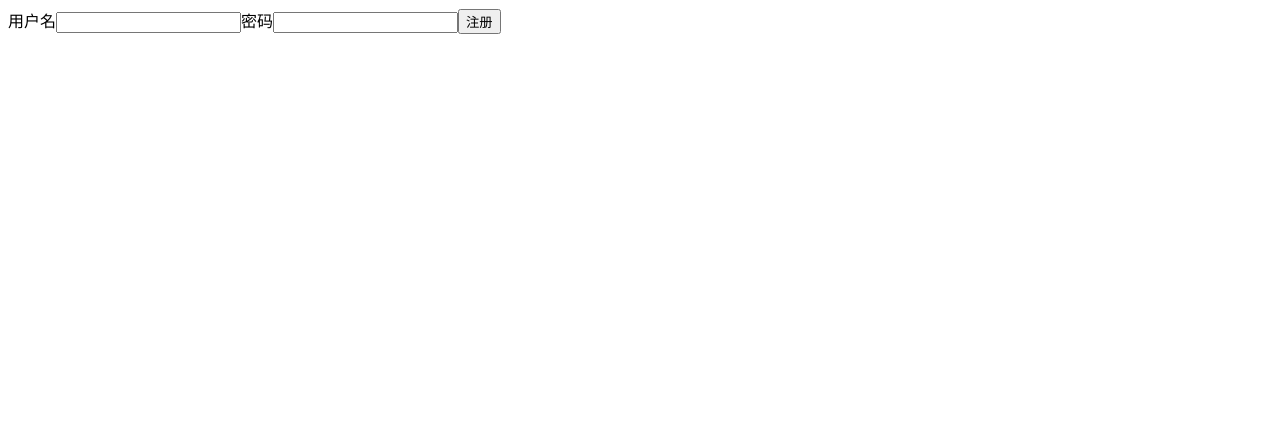
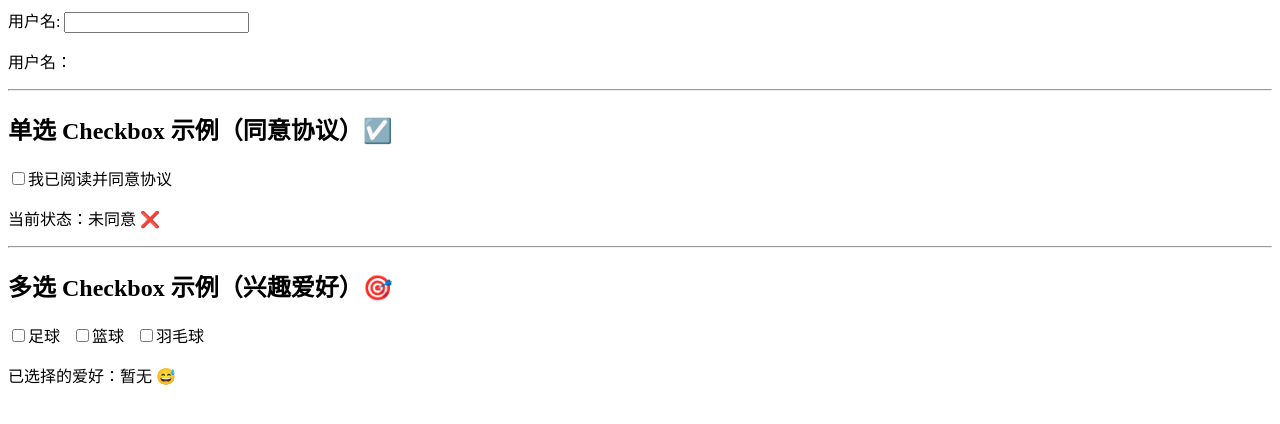
Before and after one commit to coder-klaus/react-tutorial, a React (Vite) app: page / in a window 1280 px wide. Shown: the top 424 px of the page. Built offline with nearby package versions, Linux system fonts and the light colour scheme.

Commit message:
fix: 同步表单元素处理并更新目录结构

```diff
--- a/src/components/003-多个表单项的统一处理.jsx
+++ b/src/components/002-多个表单项的统一处理/001-文本输入框.jsx
@@ -8,6 +8,7 @@ export class App extends PureComponent {
 
   handleChange = (event) => {
     // 通过动态属性名（[event.target.name]）结合 DOM 元素的通用属性 name，实现多个表单项的统一处理
+    // 文本输入框绑定过来的value值一定是字符串类型值
     this.setState({ [event.target.name]: event.target.value })
   }
 
--- /dev/null
+++ b/src/components/002-多个表单项的统一处理/002-单选和多选的checkbox.jsx
@@ -0,0 +1,99 @@
+import { PureComponent } from 'react';
+
+/**
+ * 这个组件演示了如何在类组件中统一处理单选和多选的 checkbox 📝
+ */
+class CheckboxDemo extends PureComponent {
+  state = {
+    // 文本输入框
+    username: '',
+    // 单选 checkbox
+    isAgree: false,
+    // 多选 checkbox
+    hobbies: []
+  };
+
+  hobbyOptions = [
+    { label: '足球', value: 'football' },
+    { label: '篮球', value: 'basketball' },
+    { label: '羽毛球', value: 'badminton' }
+  ]
+
+  /**
+   * 统一处理文本输入框和 checkbox 的变化事件
+   * 根据不同类型的表单项，自动更新对应的 state
+   */
+  handleInputChange = (event) => {
+    const { name, checked, type, value } = event.target;
+
+    this.setState({
+      // checkbox的选中状态由checked属性控制，而非value
+      [name]: type === 'checkbox' ? checked : value
+    });
+  };
+
+  // 处理多选 checkbox 的变化
+  handleHobbyChange = (event) => {
+    const { value, checked } = event.target;
+    const { hobbies } = this.state;
+
+    if (checked) {
+      // 选中时添加到数组
+      this.setState({
+        hobbies: [...hobbies, value]
+      });
+    } else {
+      // 取消选中时从数组移除
+      this.setState({
+        hobbies: hobbies.filter(hobby => hobby !== value)
+      });
+    }
+  };
+
+  render() {
+    const { username, isAgree, hobbies } = this.state;
+
+    return (
+      <div>
+        <label htmlFor="username">
+          用户名: <input type="text" id="username" name="username" onChange={this.handleInputChange} />
+        </label>
+        <p>用户名：{username}</p>
+
+        <hr />
+
+        <h2>单选 Checkbox 示例（同意协议）☑️</h2>
+        <label htmlFor="agree">
+          <input
+            type="checkbox"
+            id="agree"
+            // name 用于更新 state 所以需要和 state 中对应的 key 保持一致
+            name="isAgree"
+            checked={isAgree}
+            onChange={this.handleInputChange}
+          />
+          我已阅读并同意协议
+        </label>
+        <p>当前状态：{isAgree ? '已同意 👍' : '未同意 ❌'}</p>
+
+        <hr />
+
+        <h2>多选 Checkbox 示例（兴趣爱好）🎯</h2>
+        {this.hobbyOptions.map(hobby => (
+          <label key={hobby.value} style={{ marginRight: 12 }}>
+            <input
+              type="checkbox"
+              value={hobby.value}
+              checked={hobbies.includes(hobby.value)}
+              onChange={this.handleHobbyChange}
+            />
+            {hobby.label}
+          </label>
+        ))}
+        <p>已选择的爱好：{hobbies.length > 0 ? hobbies.join('、') : '暂无 😅'}</p>
+      </div>
+    );
+  }
+}
+
+export default CheckboxDemo;
```
Also changed, not shown: src/App.jsx (+7 -3 lines), src/components/001-基本使用/001-非受控组件.jsx (renamed from src/components/001-非受控组件.jsx), src/components/001-基本使用/002-受控组件.jsx (renamed from src/components/002-受控组件.jsx).
